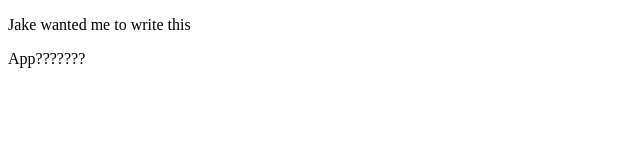
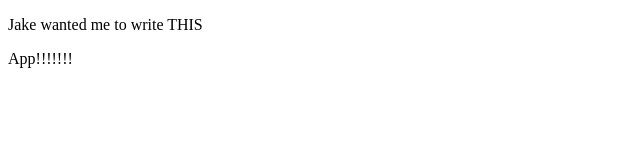
Before and after one commit to SquirtlePTRI7/Reinforcement, a React app: page / in a window 1280 px wide. Shown: the top 160 px of the page, without its empty margins (0-640 px from the left). Built offline with nearby package versions, Linux system fonts and the light colour scheme.

Commit message:
Initial setup complete

```diff
--- a/index.html
+++ b/index.html
@@ -7,7 +7,7 @@
     <title>Job Hunt</title>
 </head>
 <body>
-    <p>Jake wanted me to write this</p>
+    <p>Jake wanted me to write THIS</p>
      <div id="root"></div>
 </body>
 </html>
--- a/src/App.tsx
+++ b/src/App.tsx
@@ -2,6 +2,6 @@ import React from 'react'
 
 export const App = () => {
   return (
-    <div>App???????</div>
+    <div>App!!!!!!!</div>
   )
 }
```
Also changed, not shown: package.json (+18 -3 lines), 4 other files (tests, documents, lock files or other folders).
